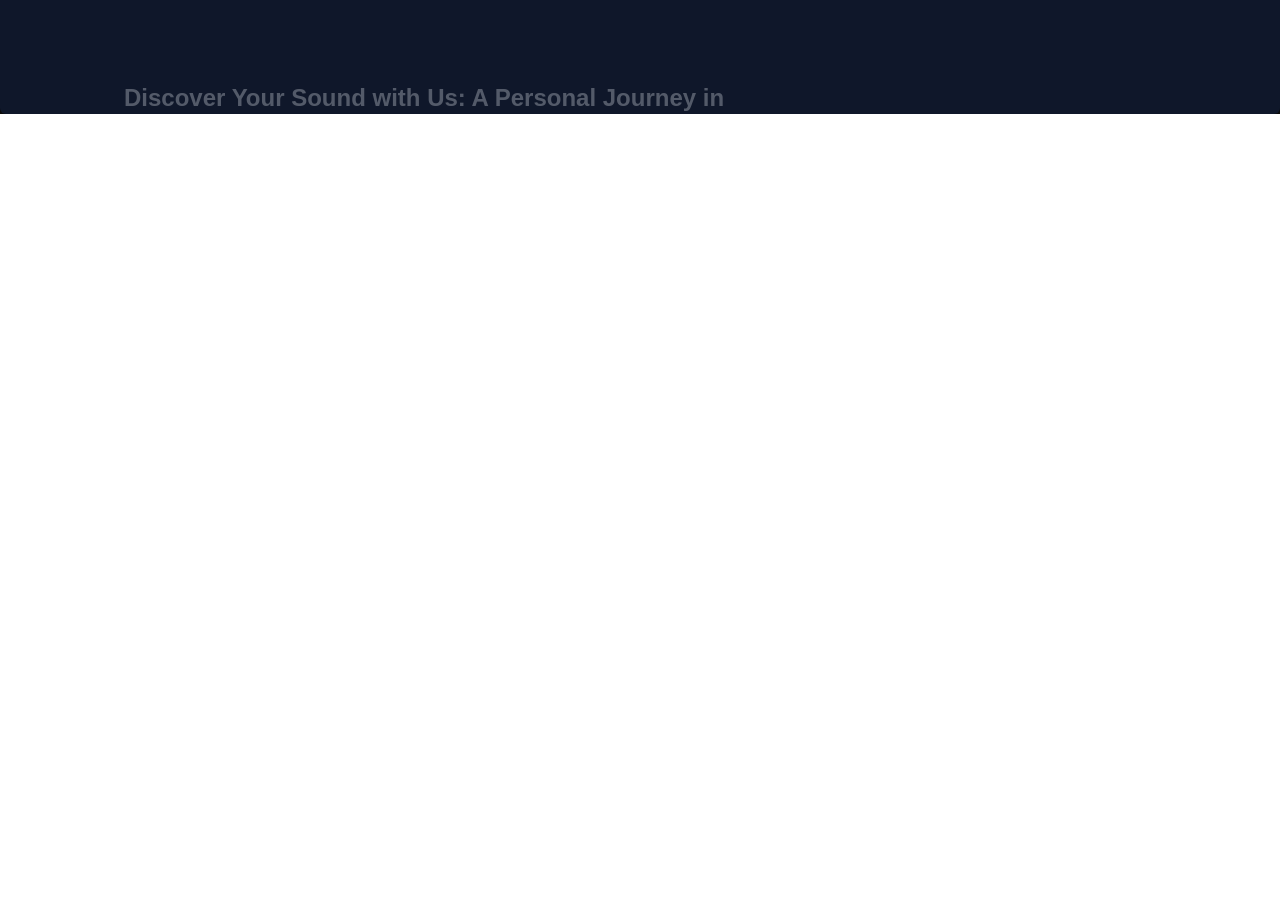
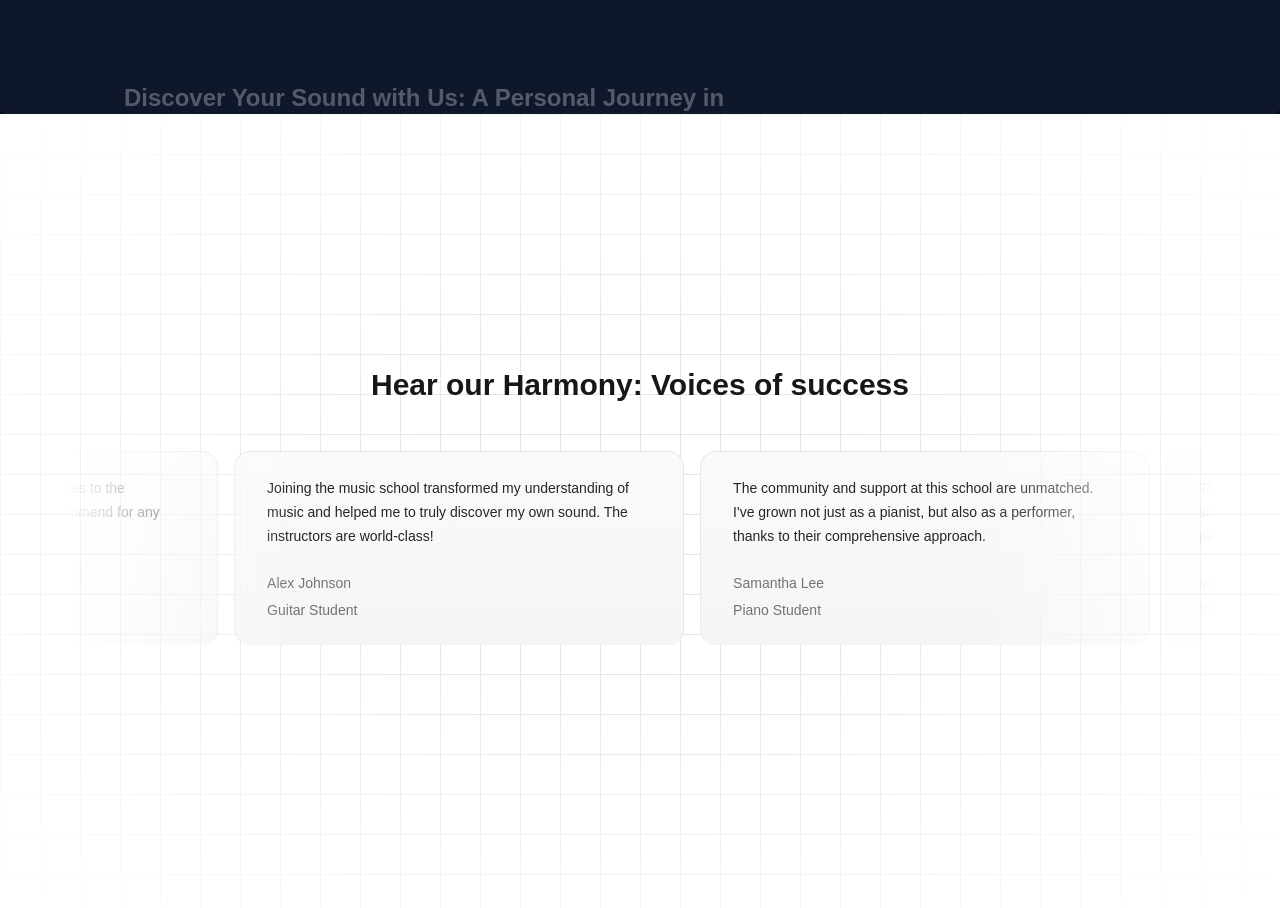
Before and after one commit to PratikMH071306/music_Academy, a Next.js app: page / in a window 1280 px wide. Shown: the part 1066-1974 px from the top of the page. Before the commit the page ends 1180 px from the top, so only its background shows below. Built offline with nearby package versions, Linux system fonts and the light colour scheme.

Commit message:
Designed Testimonials section.

```diff
--- a/src/app/globals.css
+++ b/src/app/globals.css
@@ -11,6 +11,8 @@
   --font-sans: var(--font-geist-sans);
   --font-mono: var(--font-geist-mono);
   --animate-spotlight: spotlight 2s ease 0.75s 1 forwards;
+  --animate-scroll: scroll var(--animation-duration, 40s)
+    var(--animation-direction, forwards) linear infinite;
 }
 
 @media (prefers-color-scheme: dark) {
@@ -31,6 +33,12 @@
   }
 }
 
+@keyframes scroll {
+  to {
+    transform: translate(calc(-50% - 0.5rem));
+  }
+}
+
 body {
   background: var(--background);
   color: var(--foreground);
--- a/src/app/page.tsx
+++ b/src/app/page.tsx
@@ -1,6 +1,7 @@
 import HeroSection from "@/components/HeroSection";
 import FeaturedCourses from "@/components/FeaturedCourses";
 import WhyChooseUs from "@/components/WhyChooseUs";
+import MusicSchoolTestimonials from "@/components/TestimonialCards";
 
 export default function Home() {
   return (
@@ -8,6 +9,7 @@
       <HeroSection />
       <FeaturedCourses />
       <WhyChooseUs />
+      <MusicSchoolTestimonials />
     </main>
   );
 }
--- /dev/null
+++ b/src/components/TestimonialCards.tsx
@@ -0,0 +1,69 @@
+//"use client";
+import { InfiniteMovingCards } from "./ui/infinite-moving-cards";
+import { cn } from "../lib/utils";
+
+const musicSchoolTestimonials = [
+  {
+    quote:
+      "Joining the music school transformed my understanding of music and helped me to truly discover my own sound. The instructors are world-class!",
+    name: "Alex Johnson",
+    title: "Guitar Student",
+  },
+  {
+    quote:
+      "The community and support at this school are unmatched. I've grown not just as a pianist, but also as a performer, thanks to their comprehensive approach.",
+    name: "Samantha Lee",
+    title: "Piano Student",
+  },
+  {
+    quote:
+      "This school offered me the tools and confidence to take my singing to the next level. I'm endlessly grateful for the personalized coaching.",
+    name: "Michael Chen",
+    title: "Vocal Student",
+  },
+  {
+    quote:
+      "As a violinist, finding the right mentor can be challenging, but this school matched me with a teacher who truly understands my goals and challenges.",
+    name: "Emily Taylor",
+    title: "Violin Student",
+  },
+  {
+    quote:
+      "The production courses here opened my eyes to the intricacies of music production. Highly recommend for any aspiring producers!",
+    name: "Chris Morales",
+    title: "Music Production Student",
+  },
+];
+function MusicSchoolTestimonials() {
+  return (
+    <div className="relative flex h-[50rem] w-full items-center justify-center bg-white dark:bg-black overflow-hidden">
+      {/* Grid background from Acernity UI */}
+      <div
+        className={cn(
+          "absolute inset-0",
+          "[background-size:40px_40px]",
+          "[background-image:linear-gradient(to_right,#e4e4e7_1px,transparent_1px),linear-gradient(to_bottom,#e4e4e7_1px,transparent_1px)]",
+          "dark:[background-image:linear-gradient(to_right,#262626_1px,transparent_1px),linear-gradient(to_bottom,#262626_1px,transparent_1px)]"
+        )}
+      />
+      {/* Radial fade in center */}
+      <div className="pointer-events-none absolute inset-0 flex items-center justify-center bg-white [mask-image:radial-gradient(ellipse_at_center,transparent_20%,black)] dark:bg-black" />
+
+      {/* Actual content */}
+      <div className="relative z-10 flex flex-col items-center justify-center w-full px-4 sm:px-6 lg:px-8">
+        <h2 className="text-3xl font-bold text-center mb-8">
+          Hear our Harmony: Voices of success
+        </h2>
+        <div className="w-full max-w-6xl">
+          <InfiniteMovingCards
+            items={musicSchoolTestimonials}
+            direction="right"
+            speed="slow"
+          />
+        </div>
+      </div>
+    </div>
+  );
+}
+
+export default MusicSchoolTestimonials;
--- /dev/null
+++ b/src/components/ui/infinite-moving-cards.tsx
@@ -0,0 +1,117 @@
+"use client";
+
+import { cn } from "@/lib/utils";
+import React, { useEffect, useState } from "react";
+
+export const InfiniteMovingCards = ({
+  items,
+  direction = "left",
+  speed = "fast",
+  pauseOnHover = true,
+  className,
+}: {
+  items: {
+    quote: string;
+    name: string;
+    title: string;
+  }[];
+  direction?: "left" | "right";
+  speed?: "fast" | "normal" | "slow";
+  pauseOnHover?: boolean;
+  className?: string;
+}) => {
+  const containerRef = React.useRef<HTMLDivElement>(null);
+  const scrollerRef = React.useRef<HTMLUListElement>(null);
+
+  useEffect(() => {
+    addAnimation();
+  }, []);
+  const [start, setStart] = useState(false);
+  function addAnimation() {
+    if (containerRef.current && scrollerRef.current) {
+      const scrollerContent = Array.from(scrollerRef.current.children);
+
+      scrollerContent.forEach((item) => {
+        const duplicatedItem = item.cloneNode(true);
+        if (scrollerRef.current) {
+          scrollerRef.current.appendChild(duplicatedItem);
+        }
+      });
+
+      getDirection();
+      getSpeed();
+      setStart(true);
+    }
+  }
+  const getDirection = () => {
+    if (containerRef.current) {
+      if (direction === "left") {
+        containerRef.current.style.setProperty(
+          "--animation-direction",
+          "forwards"
+        );
+      } else {
+        containerRef.current.style.setProperty(
+          "--animation-direction",
+          "reverse"
+        );
+      }
+    }
+  };
+  const getSpeed = () => {
+    if (containerRef.current) {
+      if (speed === "fast") {
+        containerRef.current.style.setProperty("--animation-duration", "20s");
+      } else if (speed === "normal") {
+        containerRef.current.style.setProperty("--animation-duration", "40s");
+      } else {
+        containerRef.current.style.setProperty("--animation-duration", "80s");
+      }
+    }
+  };
+  return (
+    <div
+      ref={containerRef}
+      className={cn(
+        "scroller relative z-20 max-w-7xl overflow-hidden [mask-image:linear-gradient(to_right,transparent,white_20%,white_80%,transparent)]",
+        className
+      )}
+    >
+      <ul
+        ref={scrollerRef}
+        className={cn(
+          "flex w-max min-w-full shrink-0 flex-nowrap gap-4 py-4",
+          start && "animate-scroll",
+          pauseOnHover && "hover:[animation-play-state:paused]"
+        )}
+      >
+        {items.map((item, idx) => (
+          <li
+            className="relative w-[350px] max-w-full shrink-0 rounded-2xl border border-b-0 border-zinc-200 bg-[linear-gradient(180deg,#fafafa,#f5f5f5)] px-8 py-6 md:w-[450px] dark:border-zinc-700 dark:bg-[linear-gradient(180deg,#27272a,#18181b)]"
+            key={item.name}
+          >
+            <blockquote>
+              <div
+                aria-hidden="true"
+                className="user-select-none pointer-events-none absolute -top-0.5 -left-0.5 -z-1 h-[calc(100%_+_4px)] w-[calc(100%_+_4px)]"
+              ></div>
+              <span className="relative z-20 text-sm leading-[1.6] font-normal text-neutral-800 dark:text-gray-100">
+                {item.quote}
+              </span>
+              <div className="relative z-20 mt-6 flex flex-row items-center">
+                <span className="flex flex-col gap-1">
+                  <span className="text-sm leading-[1.6] font-normal text-neutral-500 dark:text-gray-400">
+                    {item.name}
+                  </span>
+                  <span className="text-sm leading-[1.6] font-normal text-neutral-500 dark:text-gray-400">
+                    {item.title}
+                  </span>
+                </span>
+              </div>
+            </blockquote>
+          </li>
+        ))}
+      </ul>
+    </div>
+  );
+};
```
